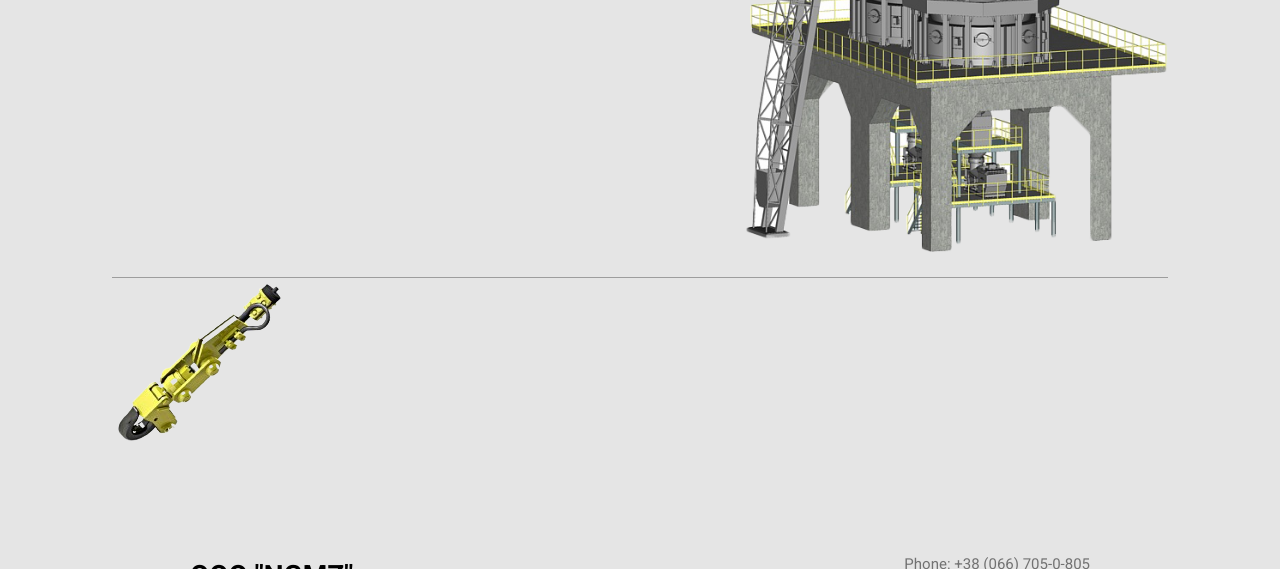
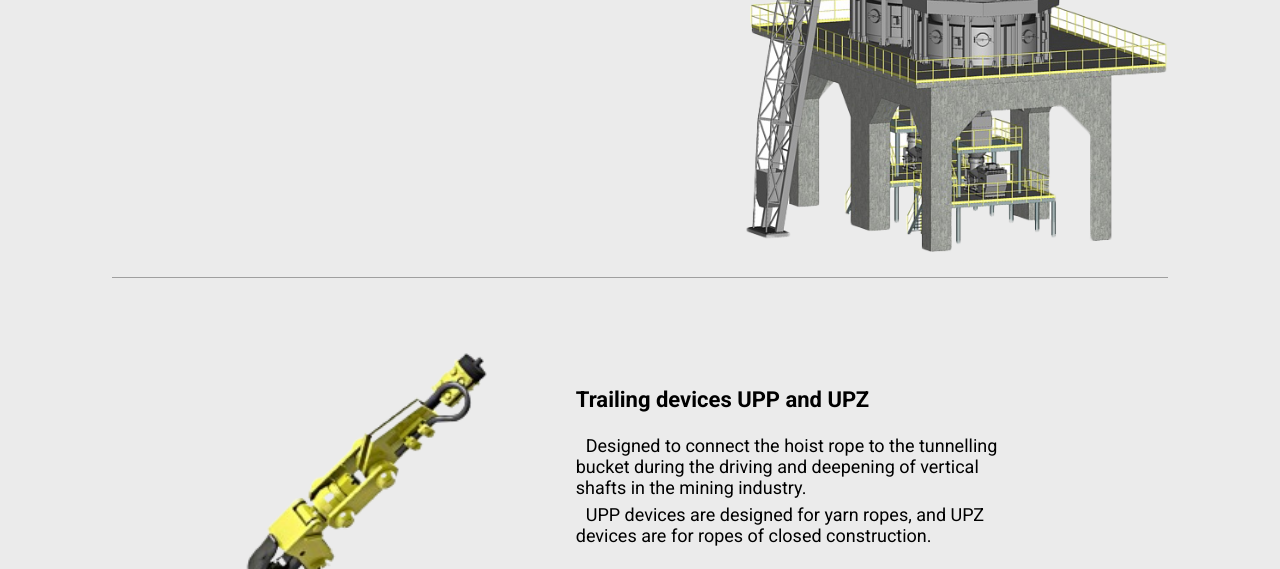
Before and after one commit to SamanuelAdmin/NGMZproject, a plain HTML site: page index.html in a window 1280 px wide. Shown: the part 1308-1877 px from the top of the page. Drawn offline with nearby package versions, Linux system fonts and the light colour scheme; a web font is replaced by a local one.

Commit message:
Add files via upload

```diff
--- a/content.css
+++ b/content.css
@@ -20,9 +20,53 @@
 }
 
 .content .market {
+	margin-top: 2em;
+	display: flex;
+	flex-direction: column;
+	align-items: center;
+}
 
+.content .market h2 {
+	text-align: center;
 }
 
 .content .market product {
+	margin: 1em;
+	width: 80%;
+	display: flex;
+	justify-content: space-around;
+}
 
+.content .market product:hover {
+	border-radius: 10px;
+	background-color: rgba(127, 127, 127, 0.15);
+	cursor: pointer;
 }
+
+.content .market product .product-photo {
+	width: 30%;
+	height: 30%;
+}
+
+.content .market product .product-info {
+	width: 50%;
+	margin: 2em;
+	display: flex;
+	flex-direction: column;
+	justify-content: left;
+}
+
+.content .market product .product-info h4 {
+	padding-bottom: 20px;
+}
+
+.content .market product .product-info p {
+	padding-top: 3px;
+	padding-bottom: 3px;
+	font-size: 18px;
+}
+
+.content .market product .product-info p::before {
+	content: " ";
+	padding-left: 10px;
+}
--- a/index.html
+++ b/index.html
@@ -98,8 +98,16 @@
 		<indentation></indentation>
 
 		<div class="market">
+			<!-- <h2 class="content-title"><noted-in-text>The list of out production</noted-in-text></h2> -->
+
 			<product>
-				<img src="photos/products/product1.png">
+				<img src="photos/products/product1.png" class="product-photo">
+
+				<div class="product-info">
+					<h4>Trailing devices UPP and UPZ</h4>
+					<p>Designed to connect the hoist rope to the tunnelling bucket during the driving and deepening of vertical shafts in the mining industry.</p>
+					<p>UPP devices are designed for yarn ropes, and UPZ devices are for ropes of closed construction.</p>
+				</div>
 			</product>
 		</div>
 	</div>
--- a/style.css
+++ b/style.css
@@ -16,7 +16,7 @@
 }
 
 html {
-	background-color: rgba(127, 127, 127, 0.2);
+	background-color: rgba(127, 127, 127, 0.15);
 }
 
 
```
